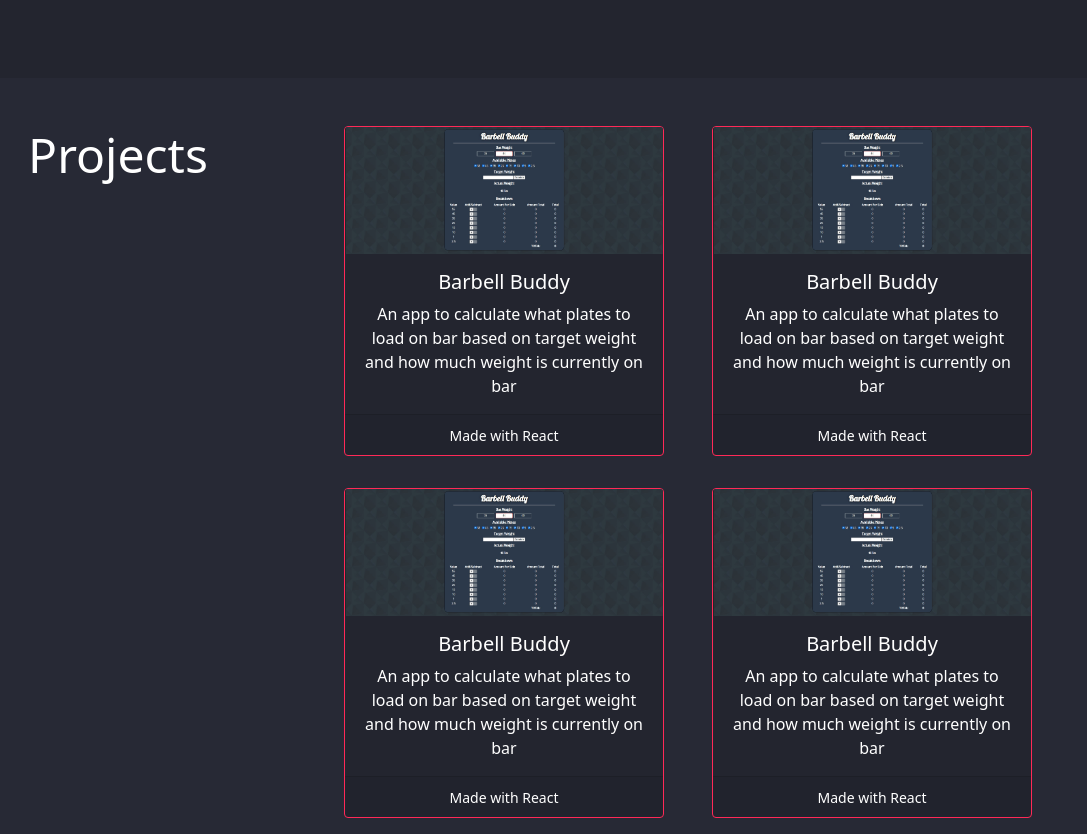
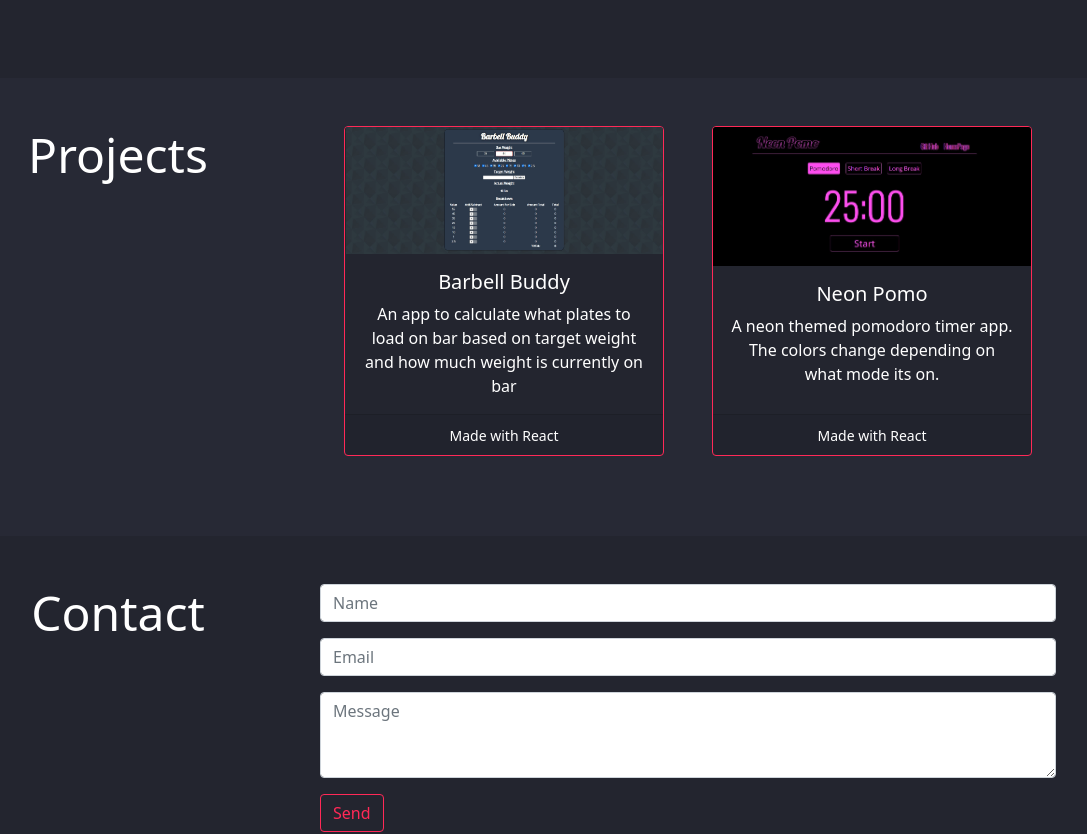
Before and after one commit to kcereno/portfolio-site, a React (Create React App) app: page / in a window 1280 px wide. Shown: the part 1060-1894 px from the top of the page, without its empty margins (142-1229 px from the left). Built offline with nearby package versions, Linux system fonts and the light colour scheme.

Commit message:
Add second project to project section

```diff
--- a/src/Components/Project/Project.tsx
+++ b/src/Components/Project/Project.tsx
@@ -2,11 +2,11 @@ import { Card } from "react-bootstrap";
 import styles from "./Project.module.css";
 
 export default function Project(props: any) {
-  const { siteLink, photoSrc, title, description, madeWith } = props;
+  const { url, photoSrc, title, description, madeWith } = props;
 
   return (
     <Card className={styles.projectCard}>
-      <a href={siteLink}>
+      <a href={url} target="_blank" rel="noreferrer noopener">
         <Card.Img variant="top" src={photoSrc} />
       </a>
       <Card.Body>
--- a/src/Sections/ProjectsSection/ProjectsSection.tsx
+++ b/src/Sections/ProjectsSection/ProjectsSection.tsx
@@ -1,7 +1,7 @@
 import { Container, Row, Col } from "react-bootstrap";
 import Project from "../../Components/Project/Project";
 import barbellBuddyScreencap from "../../assets/pictures/barbellbuddyscreencap.jpg"
-
+import neonPomoScreencap from '../../assets/pictures/neonPomoScreencap.jpg'
 export default function ProjectsSection() {
   return (
     <section id="projects" className="text-white py-5">
@@ -13,34 +13,19 @@ export default function ProjectsSection() {
           <Col lg={8} className="d-flex justify-content-around flex-wrap">
             <Project
               photoSrc={barbellBuddyScreencap}
+              url={"https://barbell-calculator.vercel.app/"}
               title={"Barbell Buddy"}
               description={
                 "An app to calculate what plates to load on bar based on target weight and how much weight is currently on bar"
               }
               madeWith={"React"}
             />
-            <Project
-              photoSrc={barbellBuddyScreencap}
-              title={"Barbell Buddy"}
+               <Project
+              photoSrc={neonPomoScreencap}
+              url={"https://kcereno.github.io/pomodoro-timer/"}
+              title={"Neon Pomo"}
               description={
-                "An app to calculate what plates to load on bar based on target weight and how much weight is currently on bar"
-              }
-              madeWith={"React"}
-            />
-            <Project
-              photoSrc={barbellBuddyScreencap}
-              title={"Barbell Buddy"}
-              description={
-                "An app to calculate what plates to load on bar based on target weight and how much weight is currently on bar"
-              }
-              madeWith={"React"}
-            />
-            <Project
-              photoSrc={barbellBuddyScreencap}
-              title={"Barbell Buddy"}
-              description={
-                "An app to calculate what plates to load on bar based on target weight and how much weight is currently on bar"
-              }
+                "A neon themed pomodoro timer app. The colors change depending on what mode its on."}
               madeWith={"React"}
             />
           </Col>
```
Also changed, not shown: src/assets/pictures/neonPomoScreencap.jpg (added).
